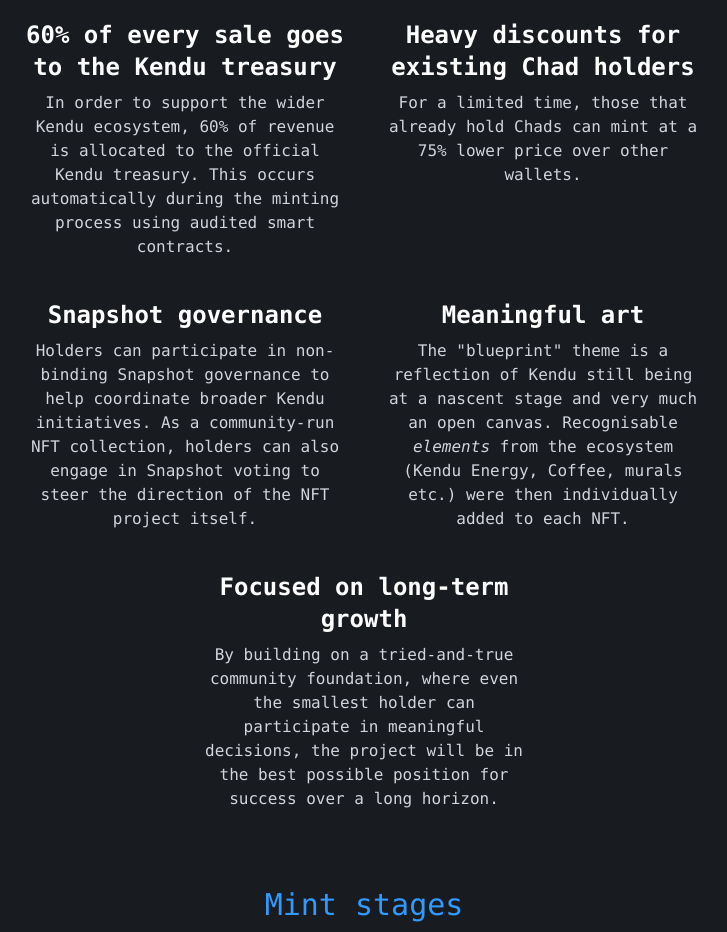
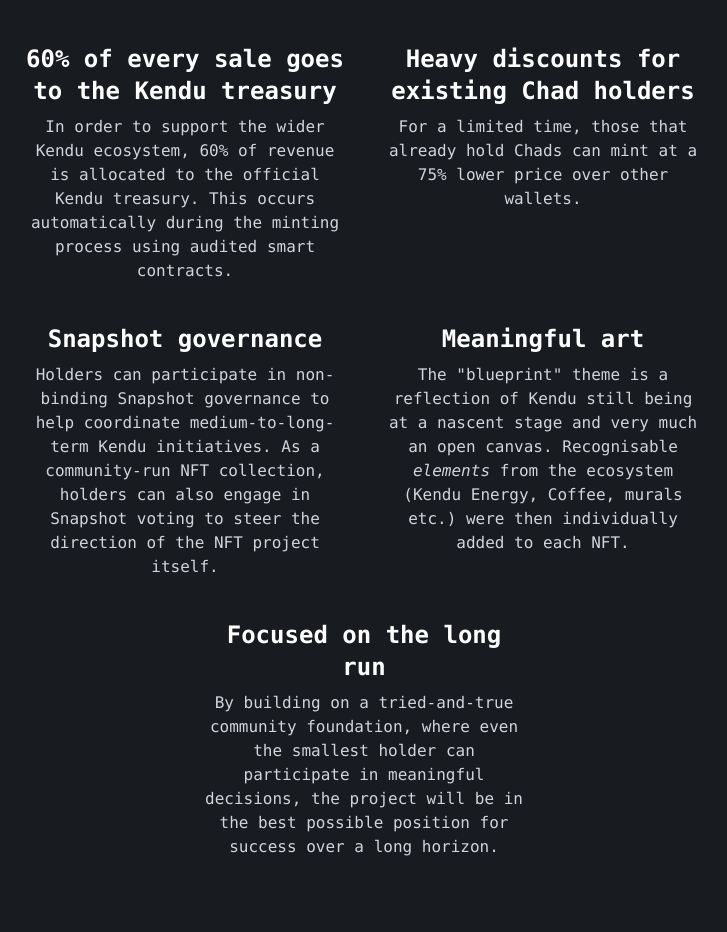
Before and after one commit to KE5345/kendu-elements, a plain HTML site: page index.html in a window 1280 px wide. Shown: the part 1024-1956 px from the top of the page, without its empty margins (276-1003 px from the left). Drawn offline with nearby package versions, Linux system fonts and the light colour scheme.

Commit message:
Add files via upload

```diff
--- a/index.html
+++ b/index.html
@@ -87,7 +87,7 @@
                     <div
                         class="tw-mt-10 tw-max-w-[450px] tw-p-2 tw-text-center max-lg:tw-max-w-full"
                     >
-                        Kendu Elements celebrates the project’s reimagining after the community takeover in early 2025. Just 410 items will be available, with the majority of proceeds going directly to Kendu’s official treasury. Designed from the outset to be a community-run NFT project focused on long-term sustainability, below are some of the key aspects.
+                        Kendu Elements celebrates the project’s reimagining after the community takeover in early 2025. Just 410 items will be available, with the majority of proceeds going directly to Kendu’s official treasury. Designed from the outset to be a community-run NFT project focused on coordinating medium-to-long-term Kendu initiatives, below are some of the key aspects.
                     </div>
 
                     <div
@@ -163,7 +163,7 @@
 
                         <h3 class="tw-text-2xl tw-font-semibold">Snapshot governance</h3>
                         <div class="tw-text-gray-300">
-                            Holders can participate in non-binding Snapshot governance to help coordinate broader Kendu initiatives. As a community-run NFT collection, holders can also engage in Snapshot voting to steer the direction of the NFT project itself.
+                            Holders can participate in non-binding Snapshot governance to help coordinate medium-to-long-term Kendu initiatives. As a community-run NFT collection, holders can also engage in Snapshot voting to steer the direction of the NFT project itself.
                         </div>
                     </div>
                     <div
@@ -181,7 +181,7 @@
                     >
 
 
-                        <h3 class="tw-text-2xl tw-font-semibold">Focused on long-term growth</h3>
+                        <h3 class="tw-text-2xl tw-font-semibold">Focused on the long run</h3>
                         <div class="tw-text-gray-300">
                             By building on a tried-and-true community foundation, where even the smallest holder can participate in meaningful decisions, the project will be in the best possible position for success over a long horizon.
                         </div>
```
